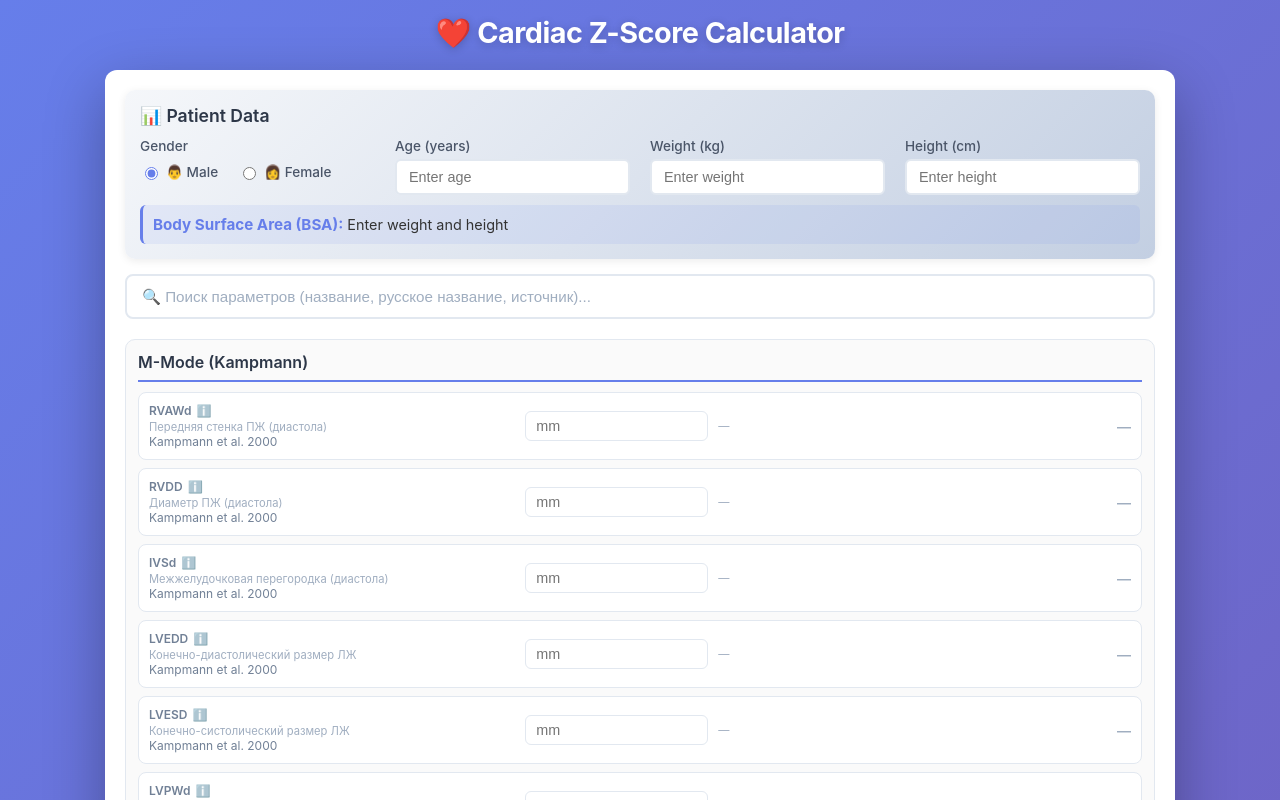
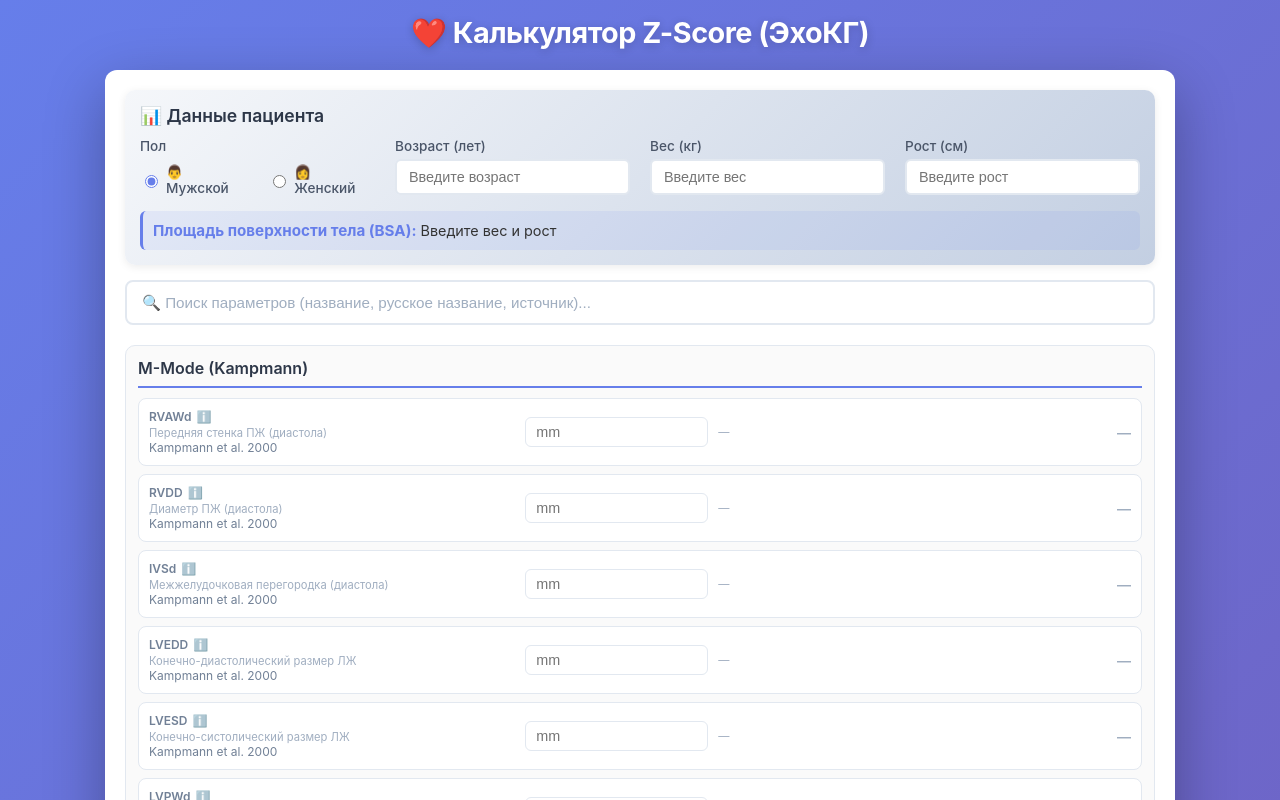
Before and after one commit to 2maxglad/zscore, a React (Vite) app: page / in a window 1280 px wide. Shown: the top 800 px of the page. Built offline with nearby package versions, Linux system fonts and the light colour scheme.

Commit message:
Translate UI to Russian

```diff
--- a/src/App.jsx
+++ b/src/App.jsx
@@ -52,7 +52,7 @@ function App() {
   return (
     <div className="app-container">
       <header className="app-header">
-        <h1>❤️ Cardiac Z-Score Calculator</h1>
+        <h1>❤️ Калькулятор Z-Score (ЭхоКГ)</h1>
       </header>
 
       <main className="app-main">
--- a/src/components/MeasurementInput.jsx
+++ b/src/components/MeasurementInput.jsx
@@ -167,13 +167,13 @@ const MeasurementInput = ({ paramId, patientData }) => {
                 let gridValue, grid, meanArray, sdArray;
 
                 if (weight <= 4) {
-                    if (!weight) { setError("Weight required"); return; }
+                    if (!weight) { setError("Требуется вес"); return; }
                     gridValue = weight;
                     grid = param.data.weight.grid;
                     meanArray = param.data.weight.mean;
                     sdArray = param.data.weight.sd;
                 } else {
-                    if (!bsa) { setError("BSA required"); return; }
+                    if (!bsa) { setError("Требуется BSA"); return; }
                     gridValue = bsa;
                     grid = param.data.bsa.grid;
                     meanArray = param.data.bsa.mean;
@@ -183,7 +183,7 @@ const MeasurementInput = ({ paramId, patientData }) => {
                 z = getInterpolatedZScore(val, gridValue, grid, meanArray, sdArray);
 
             } else if (param.type === 'gautier_log_linear' || param.type === 'zilberman_log_linear') {
-                if (!bsa) { setError("BSA required"); return; }
+                if (!bsa) { setError("Требуется BSA"); return; }
                 const data = param.data[gender];
 
                 let normalizedVal = val;
@@ -193,11 +193,11 @@ const MeasurementInput = ({ paramId, patientData }) => {
                 z = (Math.log(normalizedVal) - predictedMeanLog) / data.sd;
 
             } else if (param.type === 'peterssen_polynomial') {
-                if (!bsa) { setError("BSA required"); return; }
+                if (!bsa) { setError("Требуется BSA"); return; }
                 z = getZFromCoefficients(val, bsa, param.data.coefficients);
 
             } else if (param.type === 'dallaire_sqrt') {
-                if (!bsa) { setError("BSA required"); return; }
+                if (!bsa) { setError("Требуется BSA"); return; }
                 const { mean_intercept, mean_slope, sd_intercept, sd_slope } = param.data;
                 const sqrtBSA = Math.sqrt(bsa);
                 const mean = mean_intercept + mean_slope * sqrtBSA;
@@ -205,7 +205,7 @@ const MeasurementInput = ({ paramId, patientData }) => {
                 z = (val - mean) / sd;
 
             } else if (param.type === 'koestenberger_interpolated') {
-                if (age === undefined || age === null) { setError("Age required"); return; }
+                if (age === undefined || age === null) { setError("Требуется возраст"); return; }
                 const gridValue = age;
                 const grid = param.data.grid;
                 const meanArray = param.data.mean;
@@ -220,11 +220,11 @@ const MeasurementInput = ({ paramId, patientData }) => {
                 setError(null);
             } else {
                 setZScore(null);
-                setError("Out of range");
+                setError("Вне диапазона");
             }
         } catch (e) {
             console.error(e);
-            setError("Calculation error");
+            setError("Ошибка расчета");
         }
     };
 
@@ -303,7 +303,7 @@ const MeasurementInput = ({ paramId, patientData }) => {
                                 {zScore >= 0 ? '+' : ''}{zScore.toFixed(2)} z
                             </div>
                             <div className="z-score-percentile">
-                                {percentile.toFixed(1)}th percentile
+                                {percentile.toFixed(1)}-й перцентиль
                             </div>
                         </div>
                     </>
--- a/src/components/PatientForm.jsx
+++ b/src/components/PatientForm.jsx
@@ -20,10 +20,10 @@ const PatientForm = ({ data, onChange }) => {
 
     return (
         <div className="patient-form">
-            <h2>📊 Patient Data</h2>
+            <h2>📊 Данные пациента</h2>
             <div style={{ display: 'grid', gridTemplateColumns: 'repeat(auto-fit, minmax(200px, 1fr))', gap: '20px' }}>
                 <div>
-                    <label>Gender</label>
+                    <label>Пол</label>
                     <div style={{ display: 'flex', gap: '20px', marginTop: '10px' }}>
                         <label style={{ display: 'flex', alignItems: 'center', cursor: 'pointer' }}>
                             <input
@@ -34,7 +34,7 @@ const PatientForm = ({ data, onChange }) => {
                                 onChange={handleChange}
                                 style={{ marginRight: '8px' }}
                             />
-                            <span>👨 Male</span>
+                            <span>👨 Мужской</span>
                         </label>
                         <label style={{ display: 'flex', alignItems: 'center', cursor: 'pointer' }}>
                             <input
@@ -45,49 +45,49 @@ const PatientForm = ({ data, onChange }) => {
                                 onChange={handleChange}
                                 style={{ marginRight: '8px' }}
                             />
-                            <span>👩 Female</span>
+                            <span>👩 Женский</span>
                         </label>
                     </div>
                 </div>
 
                 <div>
-                    <label>Age (years)</label>
+                    <label>Возраст (лет)</label>
                     <input
                         type="number"
                         name="age"
                         value={age}
                         onChange={handleChange}
-                        placeholder="Enter age"
+                        placeholder="Введите возраст"
                     />
                 </div>
 
                 <div>
-                    <label>Weight (kg)</label>
+                    <label>Вес (кг)</label>
                     <input
                         type="number"
                         name="weight"
                         value={weight}
                         onChange={handleChange}
-                        placeholder="Enter weight"
+                        placeholder="Введите вес"
                         step="0.1"
                     />
                 </div>
 
                 <div>
-                    <label>Height (cm)</label>
+                    <label>Рост (см)</label>
                     <input
                         type="number"
                         name="height"
                         value={height}
                         onChange={handleChange}
-                        placeholder="Enter height"
+                        placeholder="Введите рост"
                         step="0.1"
                     />
                 </div>
             </div>
 
             <div className="bsa-display">
-                <strong>Body Surface Area (BSA):</strong> {bsa ? `${bsa.toFixed(3)} m²` : 'Enter weight and height'}
+                <strong>Площадь поверхности тела (BSA):</strong> {bsa ? `${bsa.toFixed(3)} м²` : 'Введите вес и рост'}
             </div>
         </div>
     );
--- a/src/components/ZScoreChart.jsx
+++ b/src/components/ZScoreChart.jsx
@@ -99,7 +99,7 @@ const ZScoreChart = ({ zScore, percentile }) => {
         tooltip: {
             enabled: true,
             formatter: function () {
-                return `<b>Z-Score:</b> ${this.x.toFixed(2)}<br/><b>Density:</b> ${this.y.toFixed(3)}`;
+                return `<b>Z-Score:</b> ${this.x.toFixed(2)}<br/><b>Плотность:</b> ${this.y.toFixed(3)}`;
             },
             style: { fontSize: '11px' }
         }
```
